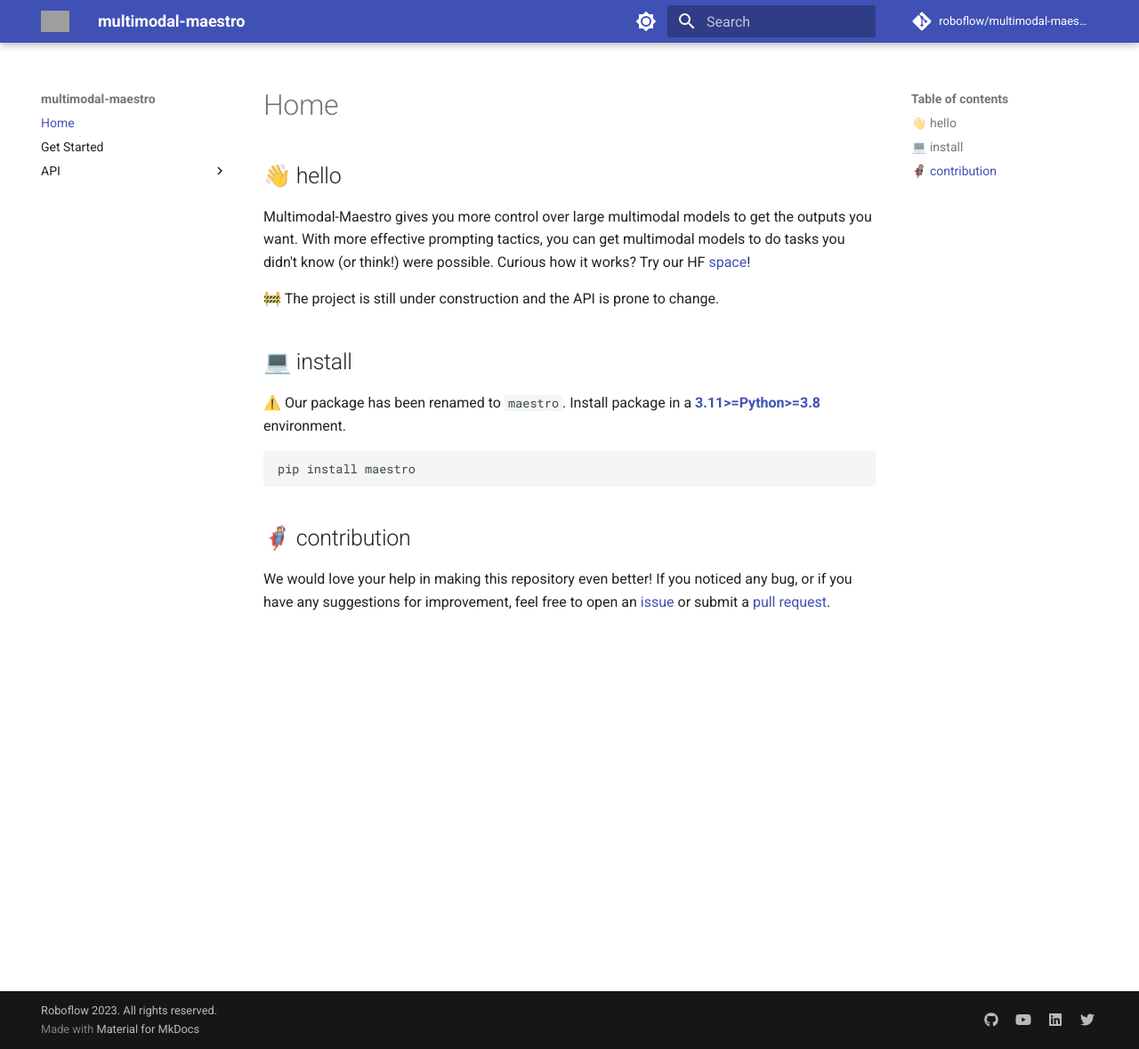
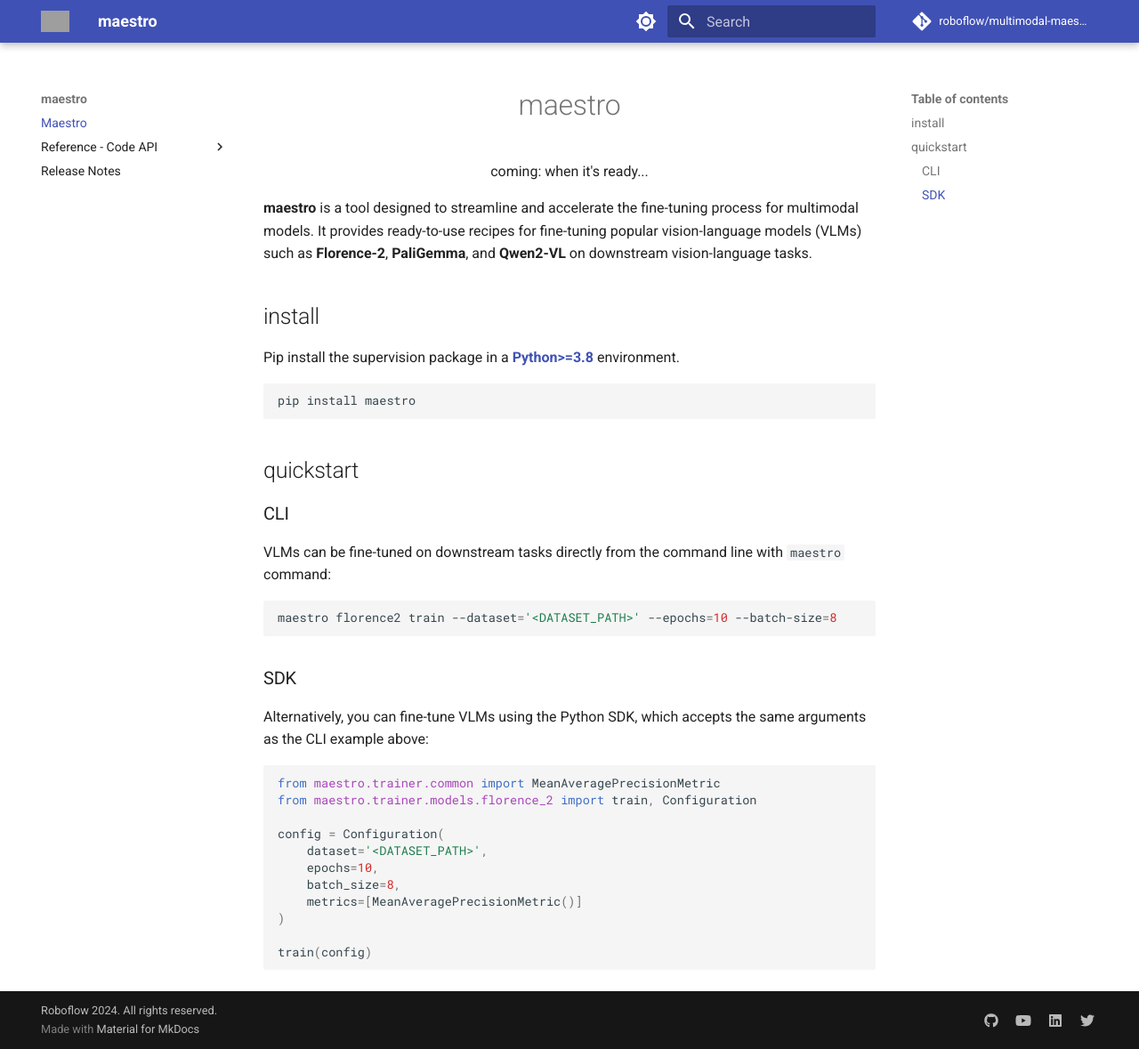
Before and after one commit to roboflow/maestro, an MkDocs documentation site: the page built from docs/index.md, in a window 1280 px wide and 1179 px high. Shown: the whole window at 89% size. Built offline with MkDocs 1.6.1 and Material for MkDocs 9.7.7, drawn with Linux system fonts in a browser that asks for light colours; comment, search, counter and statistics services are not loaded; grey boxes are pictures that could not be loaded.

Commit message:
early version of `maestro` docs

````diff
--- a/docs/index.md
+++ b/docs/index.md
@@ -1,24 +1,51 @@
-## 👋 hello
+<div align="center">
 
-Multimodal-Maestro gives you more control over large multimodal models to get the
-outputs you want. With more effective prompting tactics, you can get multimodal models
-to do tasks you didn't know (or think!) were possible. Curious how it works? Try our
-HF [space](https://huggingface.co/spaces/Roboflow/SoM)!
+  <h1>maestro</h1>
 
-🚧 The project is still under construction and the API is prone to change.
+  <p>coming: when it's ready...</p>
 
-## 💻 install
+</div>
 
-⚠️ Our package has been renamed to `maestro`. Install package in a
-[**3.11>=Python>=3.8**](https://www.python.org/) environment.
+**maestro** is a tool designed to streamline and accelerate the fine-tuning process for
+multimodal models. It provides ready-to-use recipes for fine-tuning popular
+vision-language models (VLMs) such as **Florence-2**, **PaliGemma**, and
+**Qwen2-VL** on downstream vision-language tasks.
+
+## install
+
+Pip install the supervision package in a
+[**Python>=3.8**](https://www.python.org/) environment.
 
 ```bash
 pip install maestro
 ```
 
-## 🦸 contribution
+## quickstart
 
-We would love your help in making this repository even better! If you noticed any bug,
-or if you have any suggestions for improvement, feel free to open an
-[issue](https://github.com/roboflow/multimodal-maestro/issues) or submit a
-[pull request](https://github.com/roboflow/multimodal-maestro/pulls).
+### CLI
+
+VLMs can be fine-tuned on downstream tasks directly from the command line with
+`maestro` command:
+
+```bash
+maestro florence2 train --dataset='<DATASET_PATH>' --epochs=10 --batch-size=8
+```
+
+### SDK
+
+Alternatively, you can fine-tune VLMs using the Python SDK, which accepts the same
+arguments as the CLI example above:
+
+```python
+from maestro.trainer.common import MeanAveragePrecisionMetric
+from maestro.trainer.models.florence_2 import train, Configuration
+
+config = Configuration(
+    dataset='<DATASET_PATH>',
+    epochs=10,
+    batch_size=8,
+    metrics=[MeanAveragePrecisionMetric()]
+)
+
+train(config)
+```
--- a/mkdocs.yaml
+++ b/mkdocs.yaml
@@ -1,11 +1,11 @@
-site_name: multimodal-maestro
+site_name: maestro
 site_url: https://roboflow.github.io/multimodal-maestro/
 site_author: Roboflow
-site_description: Effective prompting for Large Multimodal Models like GPT-4 Vision or LLaVA. 🔥
+site_description: 'Streamline the fine-tuning process for multimodal models: PaliGemma, Florence-2, Qwen2-VL.'
 repo_name: roboflow/multimodal-maestro
 repo_url: https://github.com/roboflow/multimodal-maestro
 edit_uri: https://github.com/roboflow/multimodal-maestro/tree/main/docs
-copyright: Roboflow 2023. All rights reserved.
+copyright: Roboflow 2024. All rights reserved.
 
 extra:
   social:
@@ -19,12 +19,13 @@
       link: https://twitter.com/roboflow
 
 nav:
-  - Home: index.md
-  - Get Started: get_started.md
-  - API:
-    - LMMs: lmms.md
-    - Markers: markers.md
-    - Visualizers: visualizers.md
+  - Maestro: index.md
+  - Reference - Code API:
+    - Models:
+      - Florence-2: florence-2.md
+    - Tasks: tasks.md
+    - Metrics: metrics.md
+  - Release Notes: changelog.md
 
 
 theme:
@@ -53,3 +54,12 @@
 plugins:
   - mkdocstrings
   - search
+
+markdown_extensions:
+  - pymdownx.highlight:
+      anchor_linenums: true
+      line_spans: __span
+      pygments_lang_class: true
+  - pymdownx.inlinehilite
+  - pymdownx.snippets
+  - pymdownx.superfences
--- a/pyproject.toml
+++ b/pyproject.toml
@@ -11,7 +11,7 @@
     {name = "Roboflow", email = "help@roboflow.com"}
 ]
 license = {file = "LICENSE"}
-keywords = ["roboflow","maestro","multimodal-maestro","transformers", "torch", "accelerate", "multimodal", "lmm", "vision", "nlp", "prompting"]
+keywords = ["roboflow","maestro","transformers", "torch", "accelerate", "multimodal", "lmm", "vision", "nlp", "prompting", "vlm"]
 requires-python = ">=3.9,<3.13"
 classifiers = [
     "Development Status :: 3 - Alpha",
@@ -44,7 +44,8 @@
     "flash-attn~=2.6.3; sys_platform != 'darwin'",
     "einops~=0.8.0",
     "timm~=1.0.9",
-    "typer~=0.12.5"
+    "typer~=0.12.5",
+    "jiwer~=3.0.4",
 ]
 
 [project.urls]
````
Also changed, not shown: README.md (+3 -3 lines), docs/florence-2.md (added, +25 -0 lines), docs/get_started.md (deleted, +0 -1 lines), docs/lmms.md (deleted, +0 -3 lines), docs/markers.md (deleted, +0 -3 lines), docs/metrics.md (added, +11 -0 lines), docs/tasks.md (added, +11 -0 lines), docs/visualizers.md (deleted, +0 -3 lines), docs/changelog.md (added), 5 other files.
